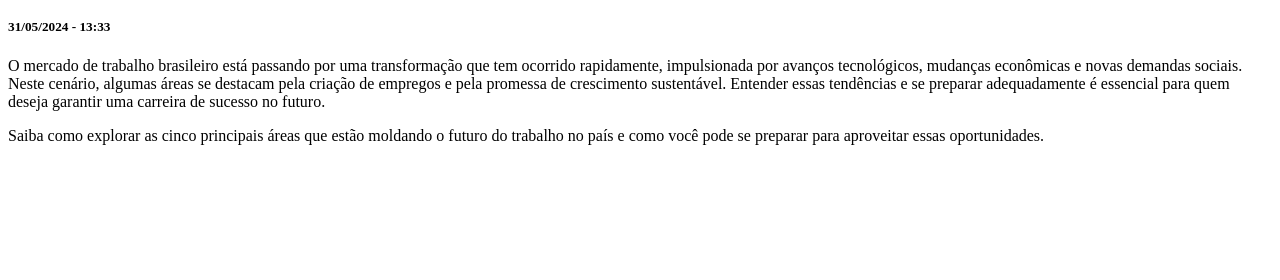
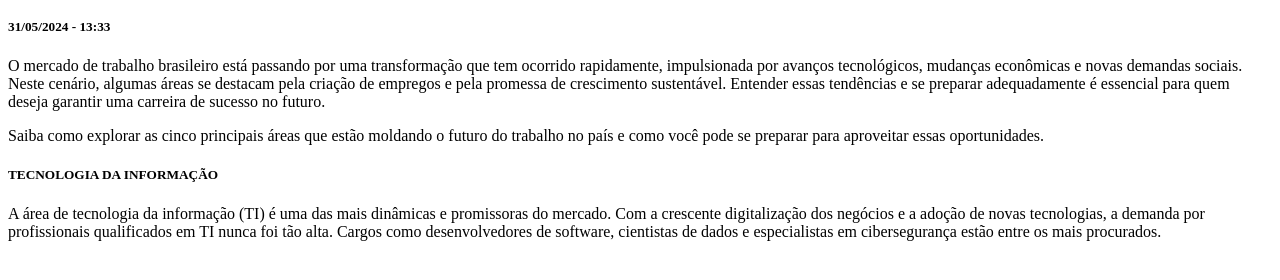
Before and after one commit to nathilinda/Avalia-o-2-trimestre-, a plain HTML site: page index.html in a window 1280 px wide. Shown: the part 100-380 px from the top of the page. Drawn offline with Linux system fonts and the light colour scheme.

Commit message:
Update index.html

```diff
--- a/index.html
+++ b/index.html
@@ -15,5 +15,10 @@ sustentável. Entender essas tendências e se preparar adequadamente é essencia
 uma carreira de sucesso no futuro. </p>
 <p>Saiba como explorar as cinco principais áreas que estão moldando o futuro do trabalho no país e como
 você pode se preparar para aproveitar essas oportunidades.</p>
+ <h5>TECNOLOGIA DA INFORMAÇÃO</h5>
+  <p>A área de tecnologia da informação (TI) é uma das mais dinâmicas e promissoras do mercado. Com a
+  crescente digitalização dos negócios e a adoção de novas tecnologias, a demanda por profissionais qualificados
+  em TI nunca foi tão alta. Cargos como desenvolvedores de software, cientistas de dados e especialistas em cibersegurança
+  estão entre os mais procurados.</p>
 </body>
 </html>
```
